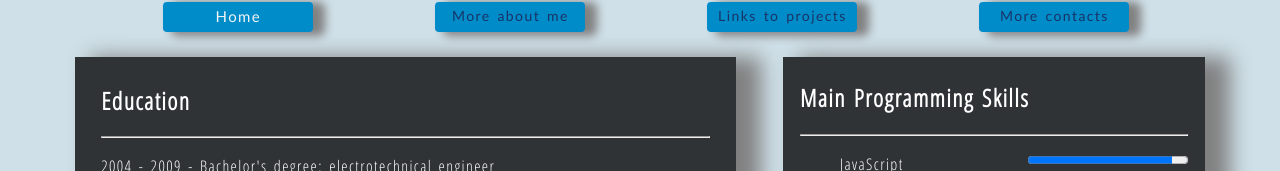
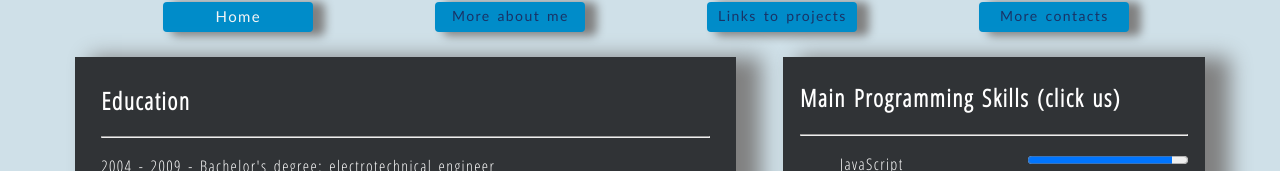
Before and after one commit to tzjbe69/cv, a plain HTML site: page index.html in a window 1280 px wide. Shown: the part 143-314 px from the top of the page. Drawn offline with nearby package versions, Linux system fonts and the light colour scheme.

Commit message:
bug fixed

```diff
--- a/index.html
+++ b/index.html
@@ -30,7 +30,7 @@
             <main>
                 <article class="general">
                     <section>
-                        <h2>Main Programming Skills</h2><hr>
+                        <h2>Main Programming Skills (click us)</h2><hr>
                         <ul class="clearfix index">
                             <div class="clearfix"><li class="pull-left description">JavaScript</li><progress class="pull-right" value="90" max="100"></progress></div>
                             <div class="clearfix"><li class="pull-left description">HTML5</li><progress class="pull-right" value="90" max="100"></progress></div>
```
